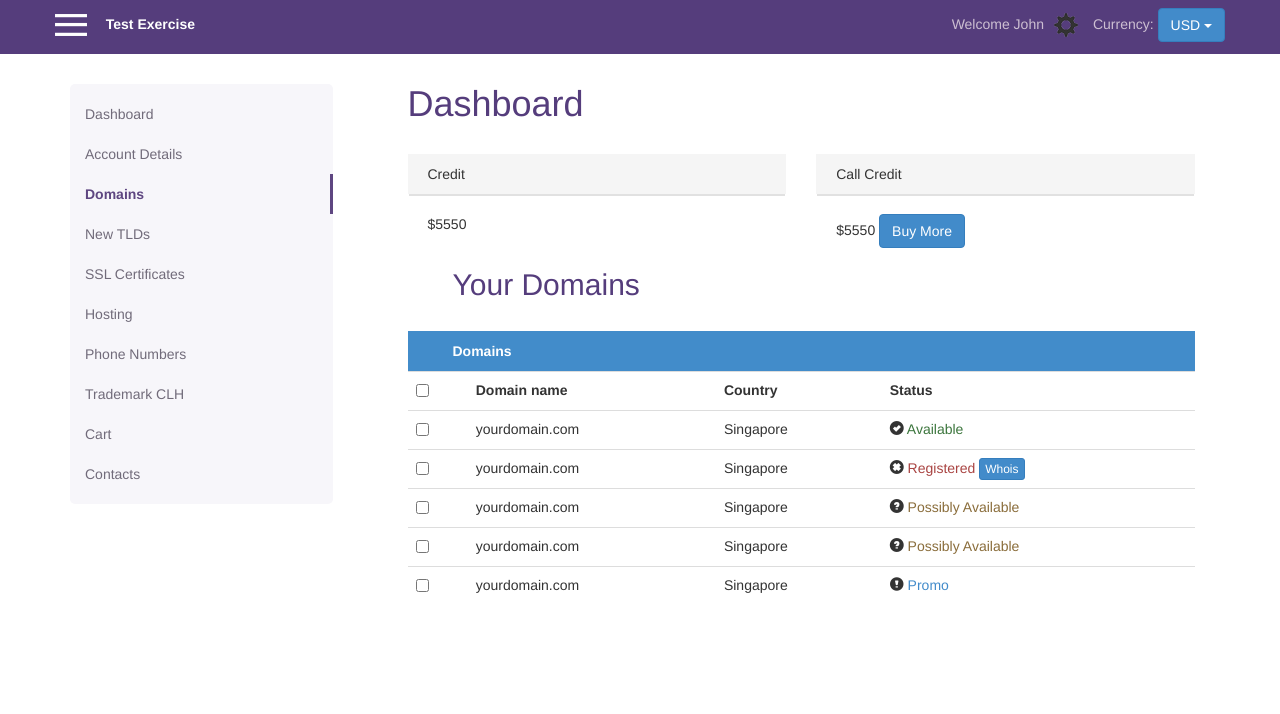
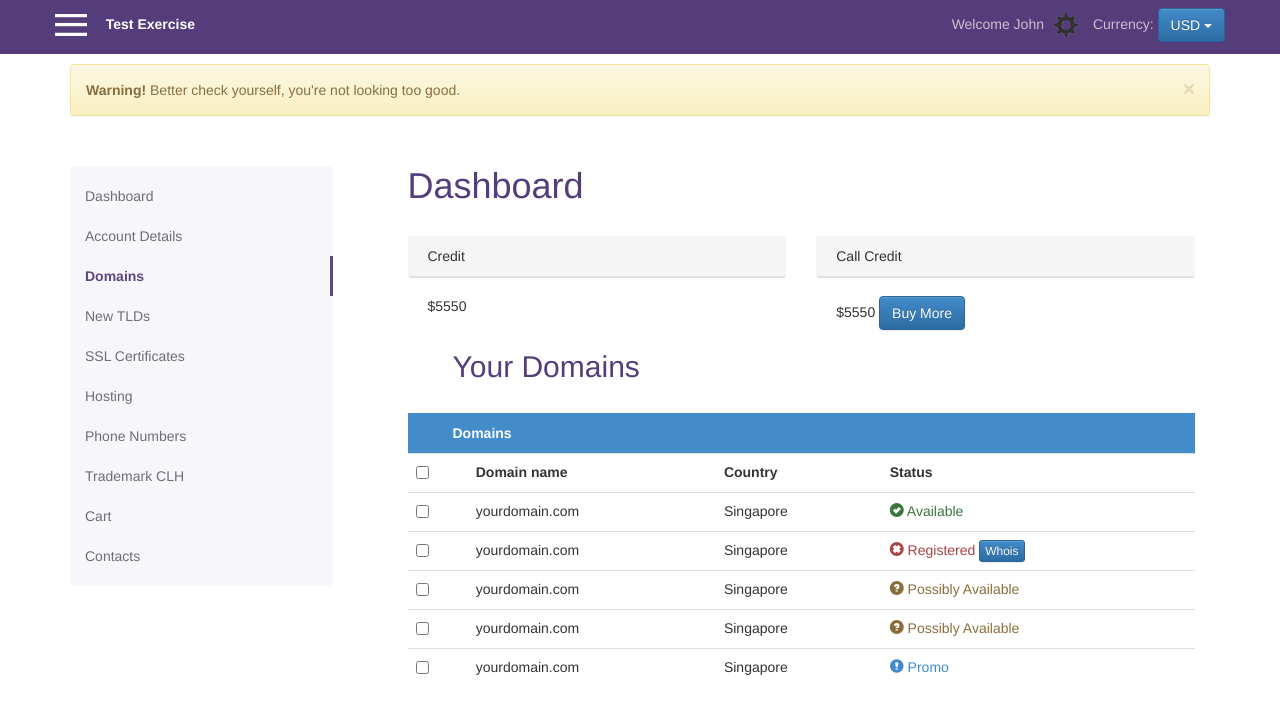
Before and after one commit to paabloo/entiretest, a plain HTML site: page src/index.html in a window 1280 px wide. Drawn offline with nearby package versions, Linux system fonts and the light colour scheme.

Commit message:
add bootstrap theme and example alert

```diff
--- a/assets/css/rwd_styles.css
+++ b/assets/css/rwd_styles.css
@@ -1,9 +1,14 @@
 @import 'bootstrap.css';
+@import 'bootstrap-theme.css';
 
 header{
   background: #553d7c;
   min-height: 50px;
   padding-top: 14px;
+}
+
+.alerts-box{
+  margin-top: 10px;
 }
 
 #logo{
--- a/src/index.html
+++ b/src/index.html
@@ -37,7 +37,19 @@
         </div>
       </div>
     </header>
+
+
     <div class="container">
+
+      <div class="alerts-box">
+        <div class="alert alert-warning alert-dismissible" role="alert">
+          <button type="button" class="close" data-dismiss="alert">
+            <span aria-hidden="true">&times;</span><span class="sr-only">Close</span>
+          </button>
+          <strong>Warning!</strong> Better check yourself, you're not looking too good.
+        </div>
+      </div>
+
       <div class="row">
         <div class="col-xs-12 col-md-3 col-sm-4">
           <nav>
@@ -79,11 +91,11 @@
                     <div class="domains_title">Domains</div>
                     <table class="table">
                     <tr><th><input type="checkbox" /></th><th>Domain name</th><th>Country</th><th>Status</th></tr>
-                    <tr><td><input type="checkbox" /></td><td>yourdomain.com</td><td>Singapore</td><td><span class="glyphicon glyphicon-ok-sign"></span> <span class="text-success">Available</span></td></tr>
-                    <tr><td><input type="checkbox" /></td><td>yourdomain.com</td><td>Singapore</td><td><span class="glyphicon glyphicon-remove-sign"></span> <span class="text-danger">Registered</span> <a href="#" class="btn btn-primary btn-xs">Whois</a></td></tr>
-                    <tr><td><input type="checkbox" /></td><td>yourdomain.com</td><td>Singapore</td><td><span class="glyphicon glyphicon-question-sign"></span> <span class="text-warning">Possibly Available</span></td></tr>
-                    <tr><td><input type="checkbox" /></td><td>yourdomain.com</td><td>Singapore</td><td><span class="glyphicon glyphicon-question-sign"></span> <span class="text-warning">Possibly Available</span></td></tr>
-                    <tr><td><input type="checkbox" /></td><td>yourdomain.com</td><td>Singapore</td><td><span class="glyphicon glyphicon-exclamation-sign"></span><span class="text-primary"> Promo</span></td></tr>
+                    <tr><td><input type="checkbox" /></td><td>yourdomain.com</td><td>Singapore</td><td class="text-success"><span class="glyphicon glyphicon-ok-sign"></span> <span>Available</span></td></tr>
+                    <tr><td><input type="checkbox" /></td><td>yourdomain.com</td><td>Singapore</td><td class="text-danger"><span class="glyphicon glyphicon-remove-sign"></span> <span>Registered</span> <a href="#" class="btn btn-primary btn-xs">Whois</a></td></tr>
+                    <tr><td><input type="checkbox" /></td><td>yourdomain.com</td><td>Singapore</td><td class="text-warning"><span class="glyphicon glyphicon-question-sign"></span> <span>Possibly Available</span></td></tr>
+                    <tr><td><input type="checkbox" /></td><td>yourdomain.com</td><td>Singapore</td><td class="text-warning"><span class="glyphicon glyphicon-question-sign"></span> <span>Possibly Available</span></td></tr>
+                    <tr><td><input type="checkbox" /></td><td>yourdomain.com</td><td>Singapore</td><td class="text-primary"><span class="glyphicon glyphicon-exclamation-sign"></span><span> Promo</span></td></tr>
                     </table>
                   </div>
                 </div>
```
